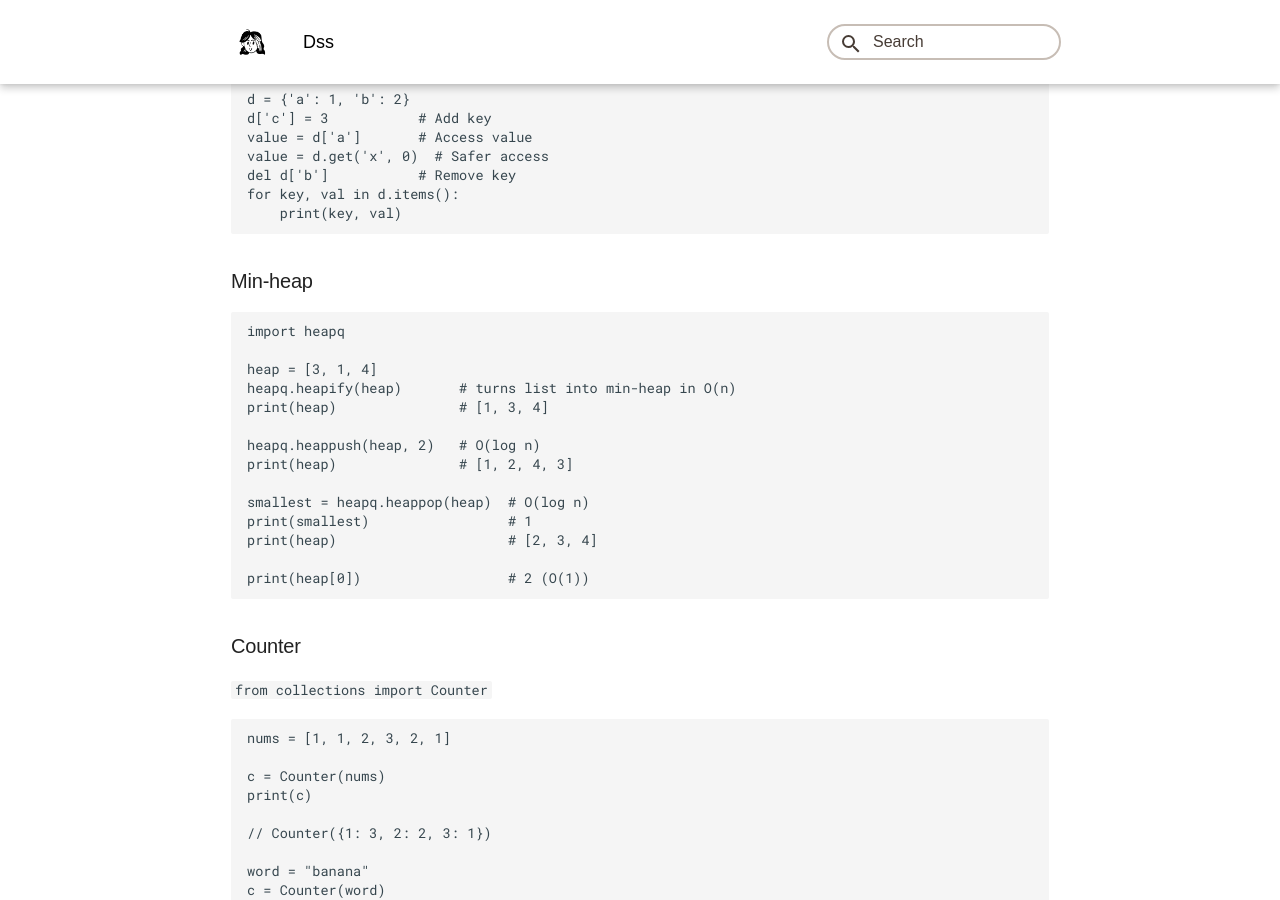
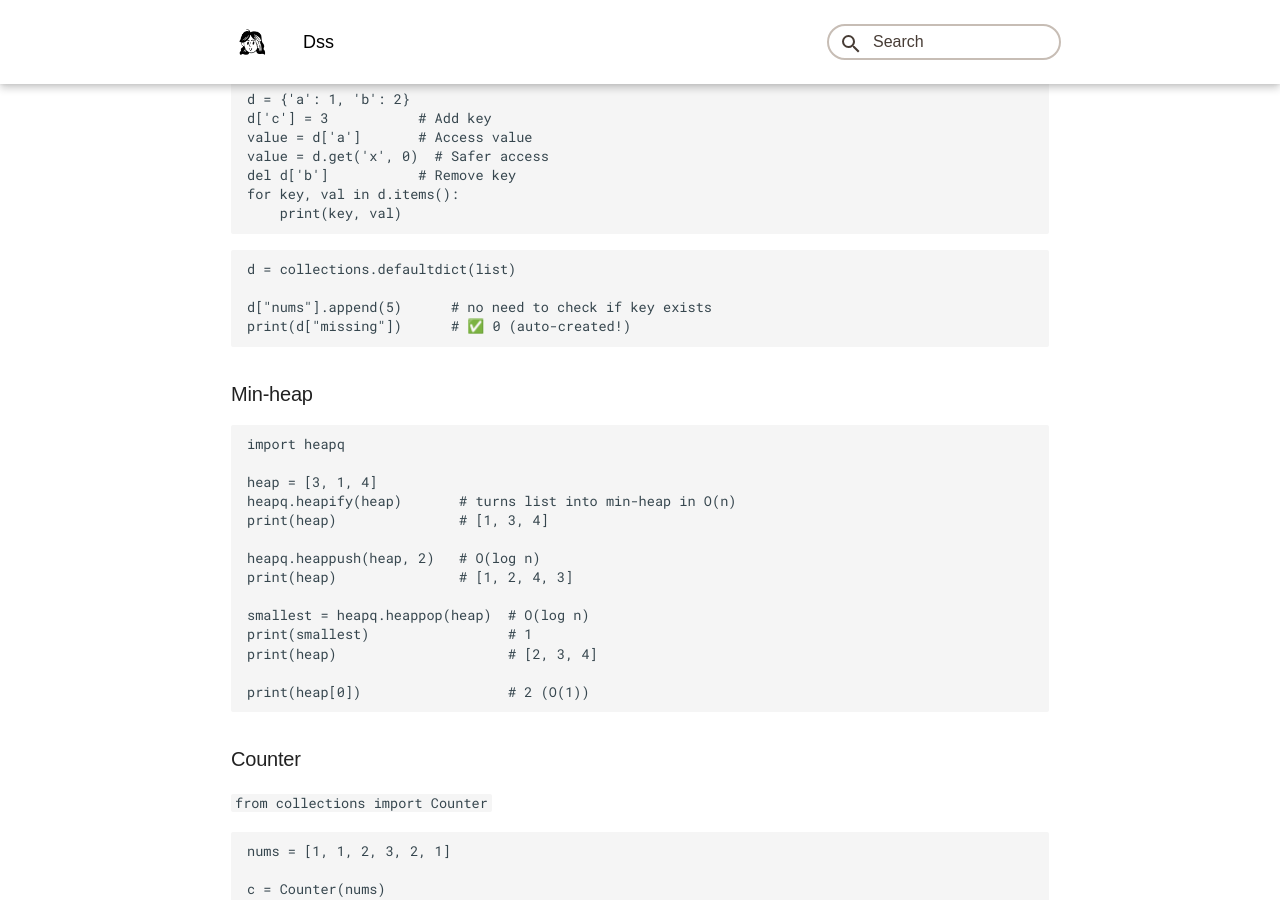
Before and after one commit to amelial9/milynotes, an MkDocs documentation site: the page built from docs/dsa/dss.md, in a window 1280 px wide and 900 px high, scrolled down 1605 px. Built offline with MkDocs 1.6.1 and Material for MkDocs 9.7.7, drawn with Linux system fonts in a browser that asks for light colours; some web fonts are replaced.

Commit message:
Update dss.md

````diff
--- a/docs/dsa/dss.md
+++ b/docs/dsa/dss.md
@@ -94,6 +94,13 @@ value = d.get('x', 0)  # Safer access
 del d['b']           # Remove key
 for key, val in d.items():
     print(key, val)
+```
+
+```
+d = collections.defaultdict(list)
+
+d["nums"].append(5)      # no need to check if key exists
+print(d["missing"])      # ✅ 0 (auto-created!)
 ```
 
 ### Min-heap
````
